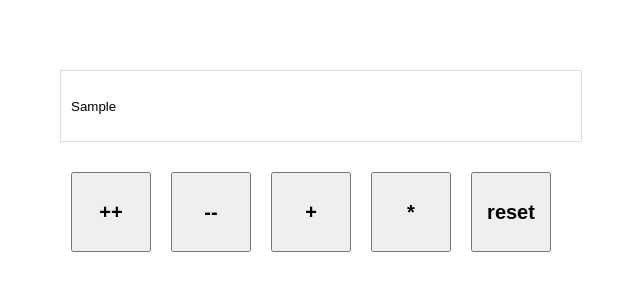
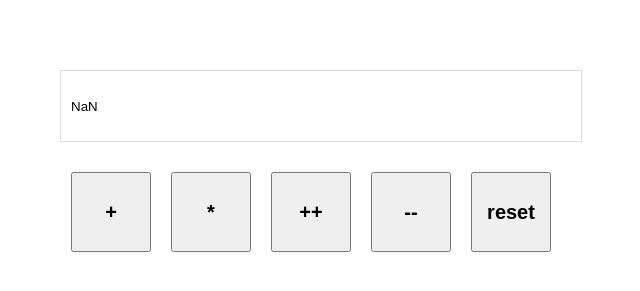
Before and after one commit to vibhaj-v2/Assignment2, a plain HTML site: page index.html in a window 1280 px wide. Both pictures are taken after typing "Sample" into the empty fields and a click on the button "++". Shown: the part 167-458 px from the top of the page, 319-959 px from the left. Drawn offline with Linux system fonts and the light colour scheme.

Commit message:
Add files via upload

```diff
--- a/global.js
+++ b/global.js
@@ -1,37 +1,47 @@
 
+var inputval;
+var intval;
+var finalval = 1;
 
+function getTheChangeValue() {
+    inputval = document.getElementById("userinput").value;
+    intval = parseInt(inputval);
+    }
 
-var inputval = document.getElementById("userinput").value;
-var newval = parseInt(inputval);
-var finalval = 1;
-console.log(inputval);
-
-var testObject = {
-userinput:inputval
+var calcobj = {
+    userinput : intval,
+    get calcval() {
+    return this.userinput;
+      },
+      set calcval(val) {
+        this.userinput = val;
+      }
 };
 
+function display(uval) {
+    document.getElementById("userinput").value = uval;
+}
+
 function addition() {
-    console.log(newval);
-    finalval += newval;
-    inputval = finalval;
+   finalval += calcobj.calcval;
+   calcobj.calcval = finalval;
+   display(finalval);
        }
 
        function multiplication() {
-    finalval *= newval;
-    inputval = finalval;
+        finalval *= calcobj.calcval;
+   calcobj.calcval = finalval;
+   display(finalval);
        }
 
     function incrementval() {
-    finalval = ++newval;
-    inputval = finalval;
+        finalval = ++calcobj.calcval;
+   calcobj.calcval = finalval;
+   display(finalval);
        }
 
     function decrementval() {
-    finalval = --newval;
-    inputval = finalval;
+    finalval = --calcobj.calcval;
+   calcobj.calcval = finalval;
+   display(finalval);
     }
-function reset() {
-    console.log(inputval);
-    inputval = "";
-
-}
--- a/index.html
+++ b/index.html
@@ -1,5 +1,11 @@
 <!DOCTYPE html>
 <html lang="en">
+
+<head>
+    <meta charset="UTF-8">
+    <meta http-equiv="X-UA-Compatible" content="IE=edge">
+    <meta name="viewport" content="width=device-width, initial-scale=1.0">
+    <title>Vibha's Assignment</title>
     <style>
         .calc-container{height:80vh; display:flex; justify-content:
         center; align-items:center;
@@ -10,21 +16,16 @@ justify-content: center;}
         .btn{width:80px; height:80px; margin-right:20px; font-size: 20px; font-weight: bold;}
 
             </style>
-<head>
-    <meta charset="UTF-8">
-    <meta http-equiv="X-UA-Compatible" content="IE=edge">
-    <meta name="viewport" content="width=device-width, initial-scale=1.0">
-    <title>Vibha's Assignment</title>
 </head>
 <body>
     <div class="calc-container">
-<input type="text" id="userinput" name="userinput" placeholder="Enter a No.">
+        <input type="text" id="userinput" name="userinput" placeholder="Enter a No." onchange="getTheChangeValue()">
 <div class="btnbox">
+    <button class="btn btn3" id="addition" onclick="addition();">+</button>
+    <button class="btn btn4" id="multiply" onclick="multiplication();">*</button>
     <button class="btn btn1" id="increment" onclick="incrementval();">++</button>
     <button class="btn btn2" id="decrement" onclick="decrementval();">--</button>
-<button class="btn btn3" id="addition" onclick="addition();">+</button>
-<button class="btn btn4" id="multiply" onclick="multiplication();">*</button>
-<button class="btn btn4" id="reset" onclick="reset(); return false;">reset</button>
+    <button class="btn btn4" id="reset" onclick="document.getElementById('userinput').value = ''">reset</button>
 </div>
 
     </div>
```
Lines whose indentation alone changed are shown as unchanged.
